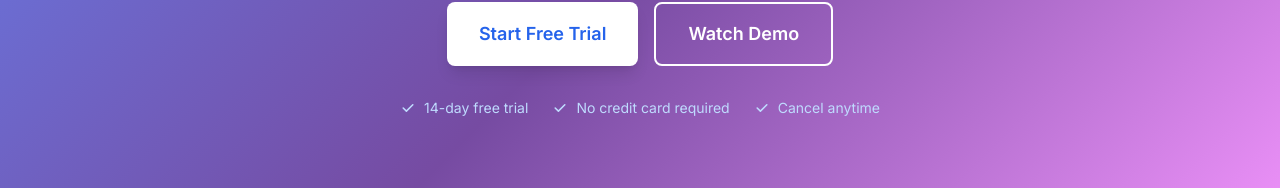
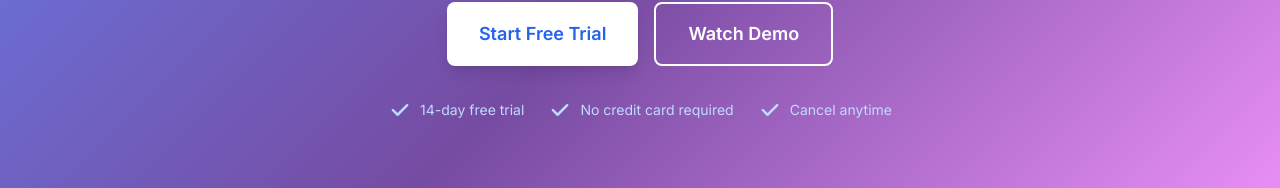
Before and after one commit to ThePromptMentor/creator-os-website, a Next.js app: page / in a window 1280 px wide. Shown: the part 383-571 px from the top of the page. Built offline with nearby package versions, Linux system fonts and the light colour scheme.

Commit message:
EMERGENCY FIX: Force SVG icons to proper sizes

```diff
--- a/app/globals.css
+++ b/app/globals.css
@@ -1,3 +1,24 @@
+/* EMERGENCY NUCLEAR FIX - Force all SVGs to reasonable sizes */
+svg {
+    max-width: 48px !important;
+    max-height: 48px !important;
+    width: 24px !important;
+    height: 24px !important;
+}
+
+/* Specific fix for the massive SVGs */
+svg.w-6, svg.h-6, svg[class*="w-6"], svg[class*="h-6"] {
+    width: 24px !important;
+    height: 24px !important;
+    max-width: 24px !important;
+    max-height: 24px !important;
+}
+
+/* Safety net for any large graphics */
+img, svg {
+    max-width: 100px !important;
+    max-height: 100px !important;
+}
 @tailwind base;
 @tailwind components;
 @tailwind utilities;
```
Also changed, not shown: broken-links.csv (added).
